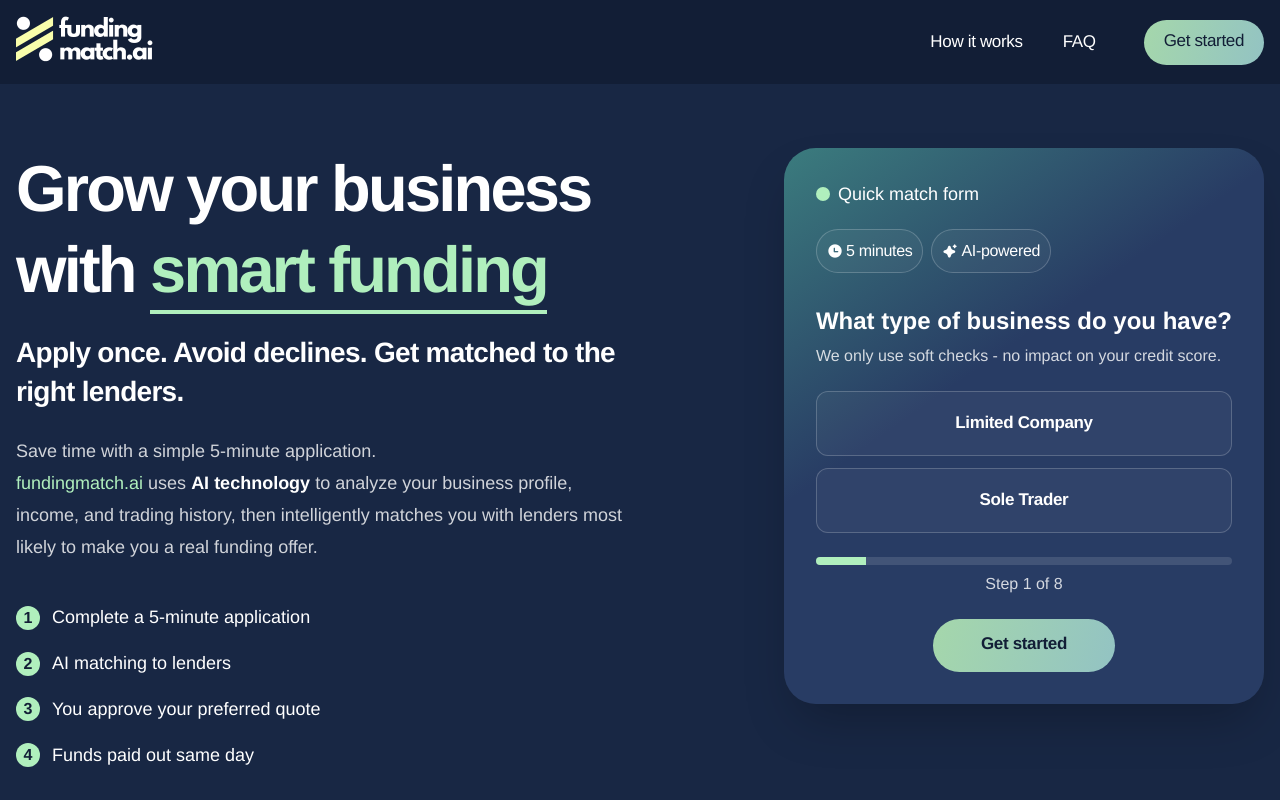
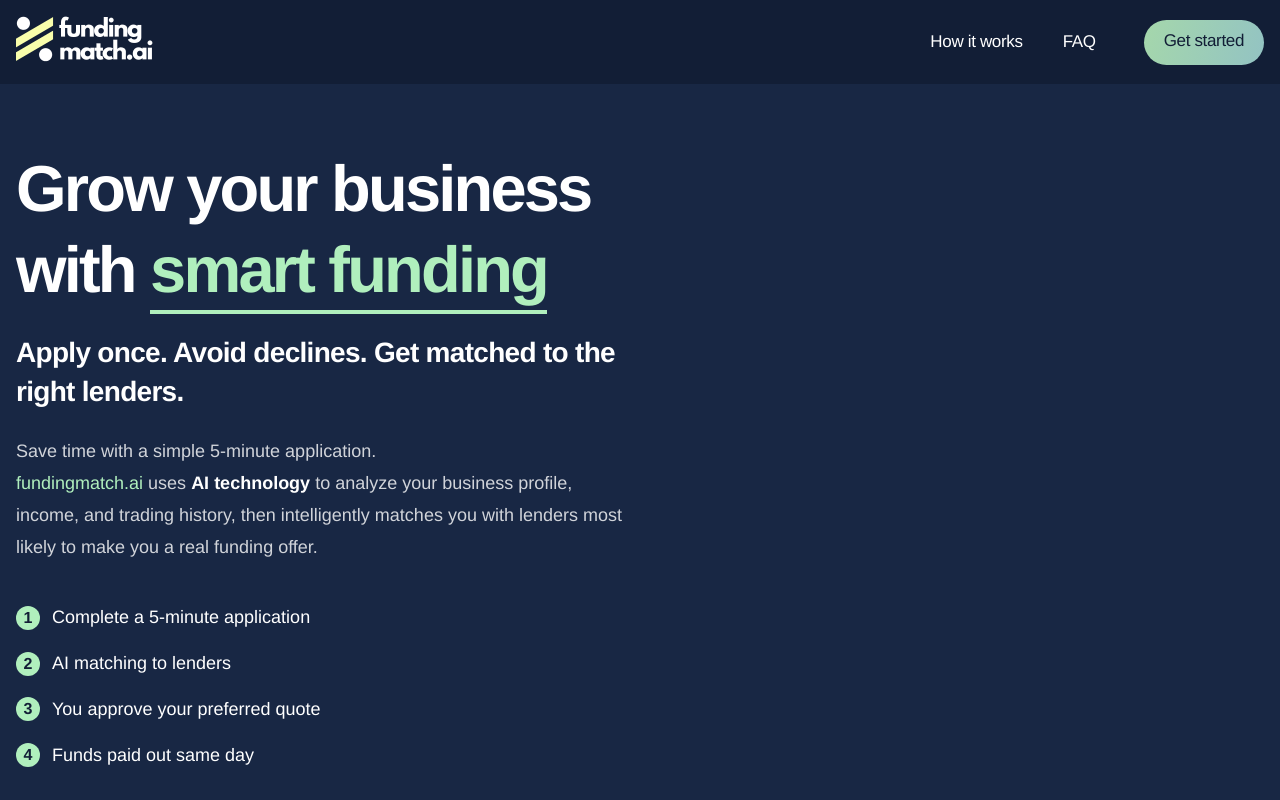
Before and after one commit to HimanshuJ16/fundingmatch, a Next.js app: page / in a window 1280 px wide. Shown: the top 800 px of the page. Built offline with nearby package versions, Linux system fonts and the light colour scheme; a web font is replaced by a local one.

Commit message:
first commit

```diff
--- a/src/app/layout.tsx
+++ b/src/app/layout.tsx
@@ -32,7 +32,7 @@ export default function RootLayout({
       >
         <Navbar />
         {children}
-        <Footer />
+        {/* <Footer /> */}
       </body>
     </html>
   );
--- a/src/components/HeroSection.tsx
+++ b/src/components/HeroSection.tsx
@@ -84,7 +84,7 @@ export const HeroSection = () => {
         </section>
 
         <div className="w-full lg:w-auto flex justify-center lg:block">
-          <QuickMatchFormSection />
+          {/* <QuickMatchFormSection /> */}
         </div>
       </div>
     </div>
```
